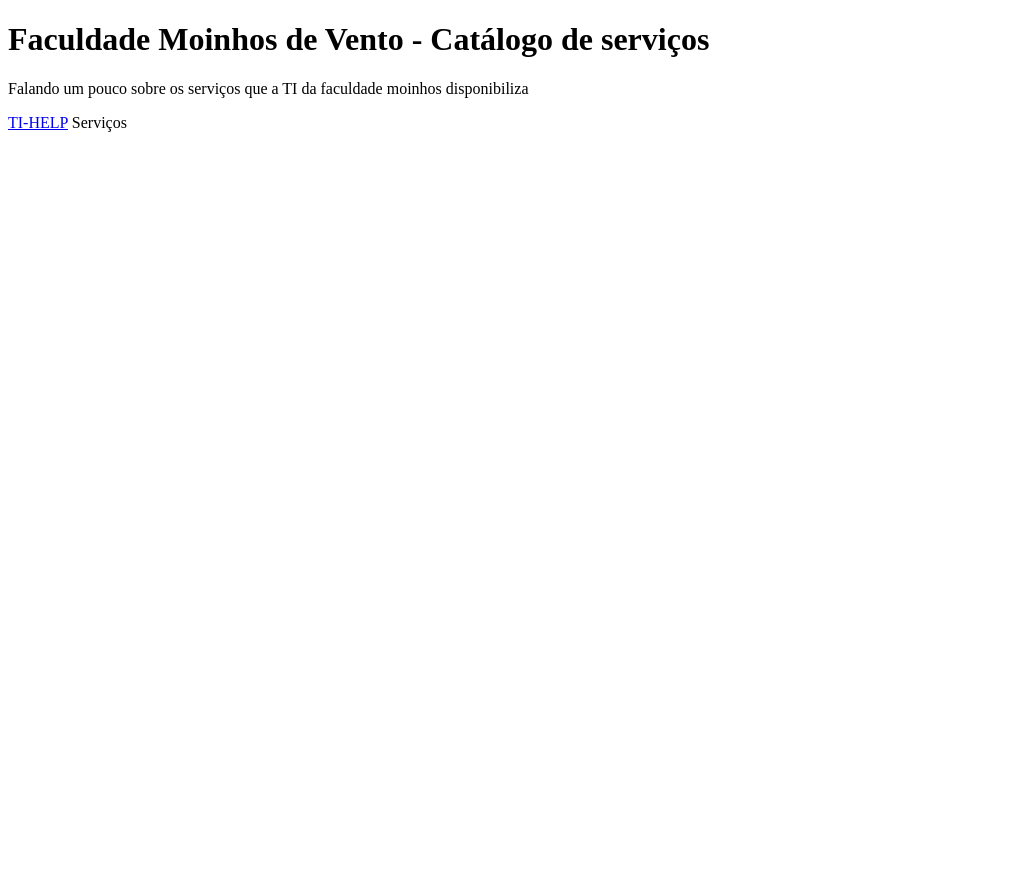
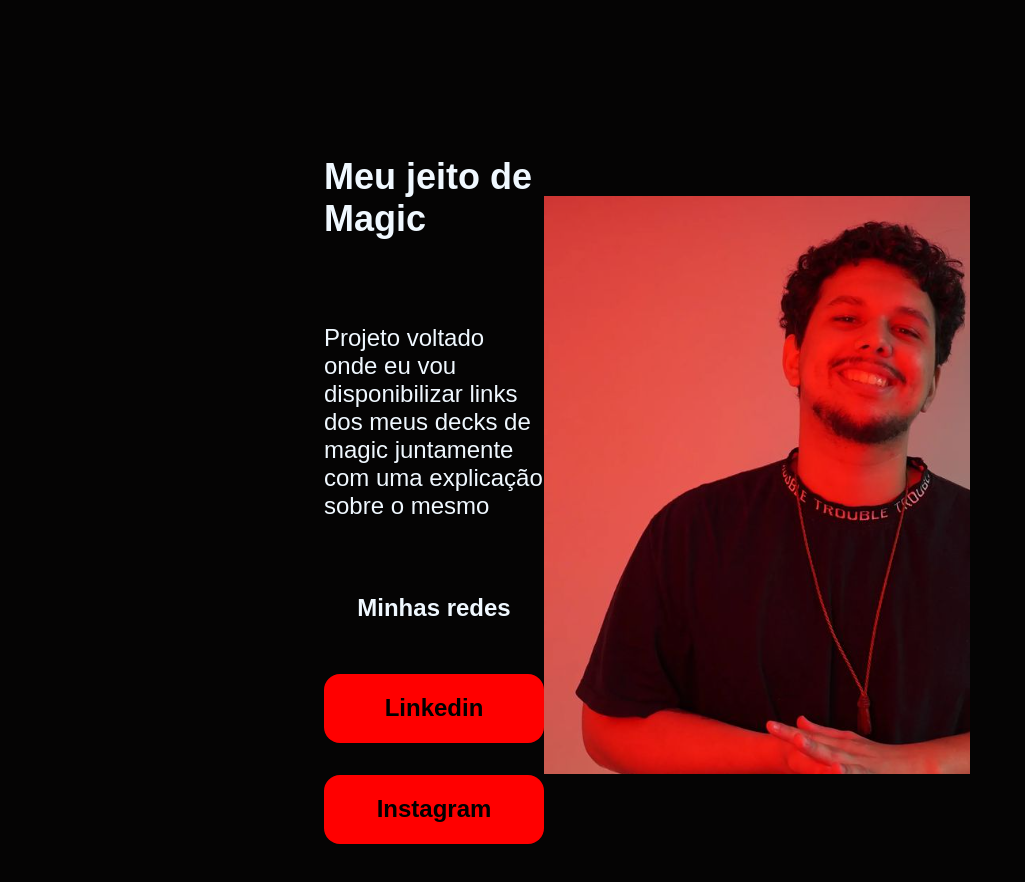
Before and after one commit to DioDiarone/Oracle-One, a plain HTML site: page HTML - Curso 1/index.html in a window 1280 px wide. Shown: the whole page, without its empty margins (0-1025 px from the left). Before the commit the page ends 800 px from the top, so only its background shows below. Drawn offline with Linux system fonts and the light colour scheme.

Commit message:
Comit com novas atualizações e styles

```diff
--- a/HTML - Curso 1/index.html
+++ b/HTML - Curso 1/index.html
@@ -4,15 +4,22 @@
     <meta charset="UTF-8">
     <meta http-equiv="X-UA-Compatible" content="IE=edge">
     <meta name="viewport" content="width=device-width, initial-scale=1.0">
-    <title>Catálogo de serviços - TI Faculdade HMV</title>
+    <title>Diógenes Diarone Alves de Almeida</title>
+    <link rel="stylesheet" href="style.css">
 </head>
 <body>
     <header></header>
-    <main>
-        <h1><strong>Faculdade Moinhos de Vento - Catálogo de serviços</strong></h1>
-        <p>Falando um pouco sobre os serviços que a TI da faculdade moinhos disponibiliza</p>
-        <a href="http://portalti.hospitalmoinhos.org.br/">TI-HELP</a>
-        <a>Serviços</a>
+    <main class="home">
+        <section class="home__sobre">
+            <h1 class="home__sobre__nome">Meu jeito de Magic</h1>
+            <p class="home__sobre__sou">Projeto voltado onde eu vou disponibilizar links dos meus decks de magic juntamente com uma explicação sobre o mesmo</p>
+            <div class="home__links">
+                <h2 class="home__links__redes">Minhas redes</h2>
+                <a class="home__links__buttom" href="https://www.linkedin.com/in/diogenes-almeida-60b975172/">Linkedin</a>
+                <a class="home__links__buttom" href="https://www.instagram.com/diarone.dio/">Instagram</a>
+            </div>
+        </section>
+        <img src = "Diogenes.png" alt="Diógenes Diarone Alves de Almeida">
     </main>
     <footer></footer>
 </body>
--- /dev/null
+++ b/HTML - Curso 1/style.css
@@ -0,0 +1,70 @@
+@import url('https://fonts.googleapis.com/css2?family=Krona+One&family=Montserrat:ital,wght@0,100..900;1,100..900&display=swap')
+
+
+*{
+    margin: 0;
+    padding: 0;
+}
+
+body {
+    height: 100vh;
+    background-color: rgb(5, 4, 4);
+    color: aliceblue;
+    box-sizing: border-box;
+}
+
+.nome-destaque{
+    color: red;
+}
+
+.home{
+    margin: 10% 25%;
+    display: flex;
+    align-items: center;
+    justify-content: space-between;
+}
+
+.home__sobre{
+    width: 615px;
+    display: flex;
+    flex-direction: column;
+    gap: 30px;
+}
+
+.home__sobre__nome{
+    font-size: 36px;
+    font-family: 'Krona One', sans-serif;
+}
+
+
+.home__sobre__sou{
+    font-size: 24px;
+    font-family: 'Montserrat', sans-serif;
+}
+
+.home__links{
+    display: flex;
+    flex-direction: column;
+    justify-content: space-between;
+    align-items: center;
+    gap: 32px;
+}
+
+.home__links__redes{
+    font-family: "Krona One", sans-serif;
+    font-weight: 400px;
+}
+
+
+.home__links__buttom{
+    background-color: red;
+    width: 220px;
+    text-align: center;
+    border-radius: 16px;
+    font-size: 24px;
+    font-weight: 600;
+    padding: 20.5px 0;
+    text-decoration: none;
+    color: black;
+    font-family: 'Montserrat', sans-serif;
+}
```
Also changed, not shown: HTML - Curso 1/Diogenes.png (added).
